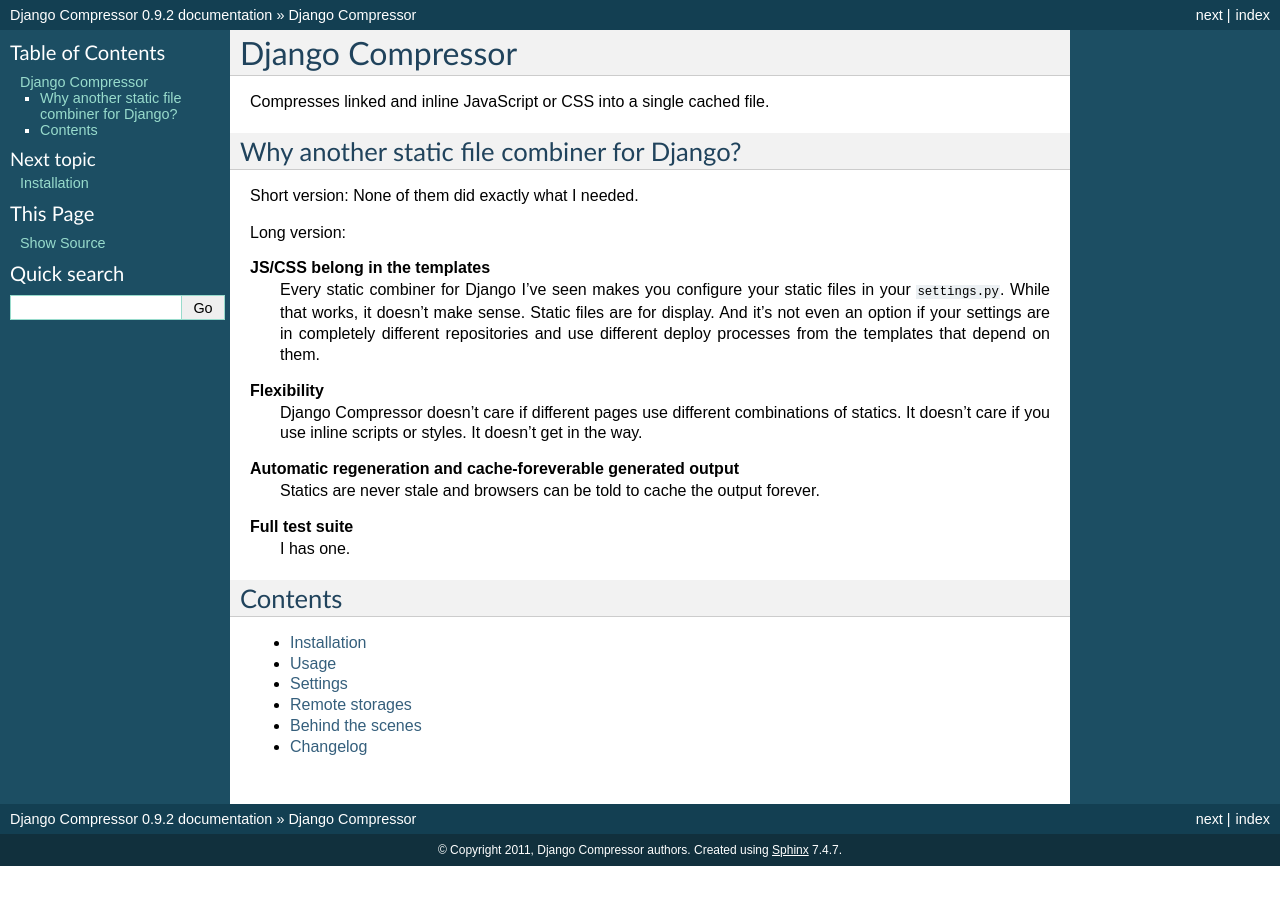
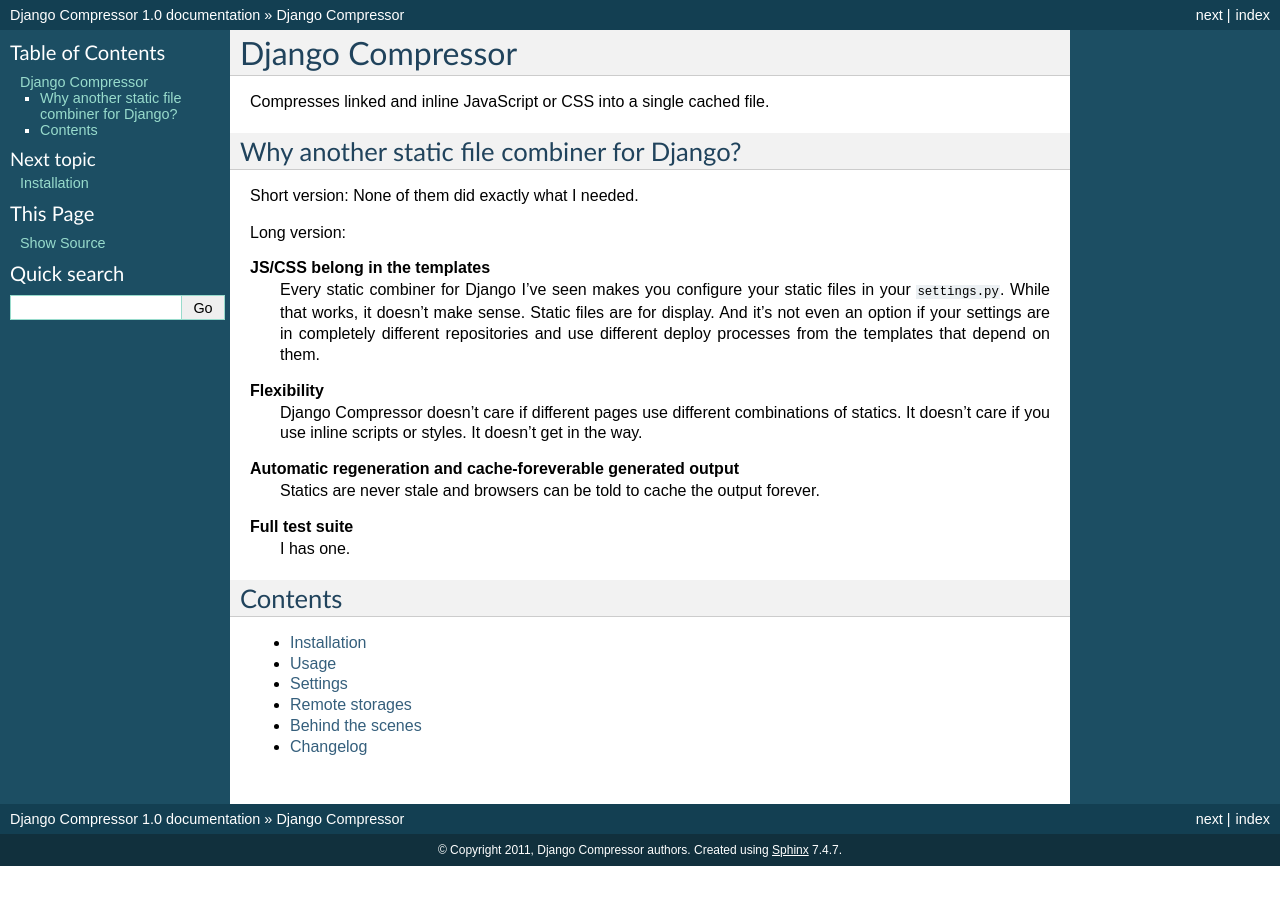
Before and after one commit to django-compressor/django-compressor, a Sphinx documentation site: the page built from docs/index.txt, in a window 1280 px wide. Built offline with Sphinx 7.4.7, drawn with Linux system fonts in a browser that asks for light colours.

Commit message:
Bumped to 1.0.

```diff
--- a/compressor/__init__.py
+++ b/compressor/__init__.py
@@ -1,2 +1,2 @@
 # following PEP 386, versiontools will pick it up
-__version__ = (1, 0, 0, "alpha", 1)
+__version__ = (1, 0, 0, "final", 0)
--- a/docs/conf.py
+++ b/docs/conf.py
@@ -48,9 +48,9 @@
 # built documents.
 #
 # The short X.Y version.
-version = '0.9'
+version = '1.0'
 # The full version, including alpha/beta/rc tags.
-release = '0.9.2'
+release = '1.0'
 
 # The language for content autogenerated by Sphinx. Refer to documentation
 # for a list of supported languages.
```
